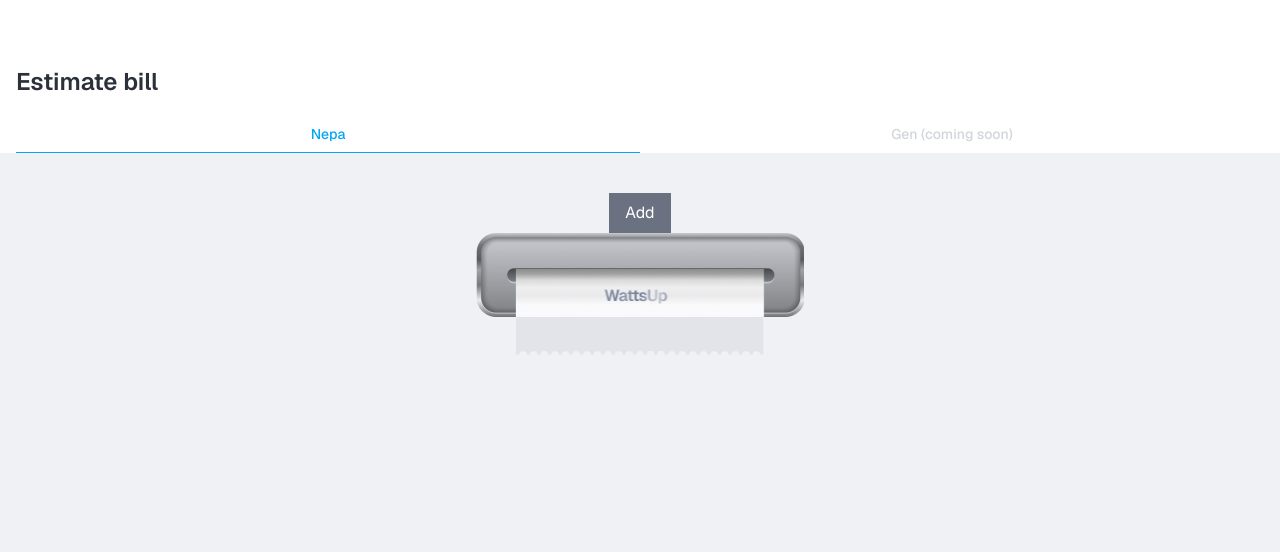
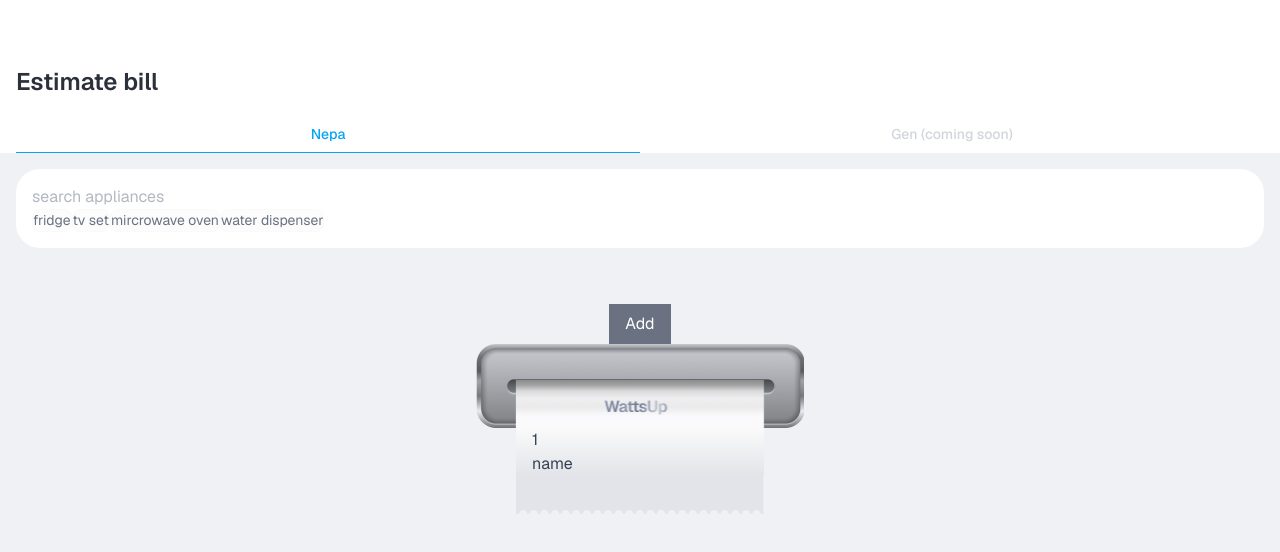
Before and after one commit to Paulelitee/wattsup, a Next.js app: page / in a window 1280 px wide. Shown: the top 552 px of the page. Built offline with nearby package versions, Linux system fonts and the light colour scheme.

Commit message:
starter commits, working with receipt

```diff
--- a/app/components/Receipt.tsx
+++ b/app/components/Receipt.tsx
@@ -1,24 +1,34 @@
 "use client"
+import { easeInOut, motion } from "framer-motion"
 
 import Image from "next/image"
 import receiptTop from '../../public/assets/images/receipt-printer-top.png'
 import receiptBottom from '../../public/assets/images/receipt-bottom.png'
-
-const items = ['']
+import { useState } from "react"
 
 export default function Receipt() {
 
-    return <div className='receipt-printer-wrapper w-full'>
-    <button className='bg-gray-500 text-white px-4 py-2'>Add</button>
+  const [items, setItems] = useState([1, "name"])
+
+    return <motion.div transition = {{
+      ease: easeInOut,
+      duration: 2,
+    }}
+    className='receipt-printer-wrapper w-full'>
+    <button
+        onClick={() => setItems(items.concat('product'))}
+        className='bg-gray-500 text-white px-4 py-2'>Add</button>
       <div className='receipt-printer'>
         <Image src = {receiptTop} alt = "receipt image"/>
       </div>
-      <div className='receipt-details'>
-       { items.map((item, id) => <p key = {id} className='text-gray-700'>{item}</p>
+      <motion.div className='receipt-details'>
+       { items.map((item, id) => <motion.p key = {id}
+            initial = {{y: 10, opacity: 0}} animate = {{y: 0, opacity: 1}}
+            className='text-gray-700'>{item}</motion.p>
         )}
-      </div>
+      </motion.div>
       <div className='receipt-bottom-wrapper'>
         <Image src = {receiptBottom} alt = "receipt image"/>
       </div>
-    </div>
+    </motion.div>
 }
--- /dev/null
+++ b/app/components/SelectAppliances.tsx
@@ -0,0 +1,19 @@
+
+
+export default function SelectAppliances(){
+
+    const appliances = [
+        "fridge", "tv set", "mircrowave oven", "water dispenser"
+    ]
+
+    return <div className="p-4">
+        <div className="text-gray-500 rounded-3xl bg-white p-4">
+            <input placeholder="search appliances"/>
+            <div className="flex flex-row">
+                {appliances.map((appliance, id) => <p
+                    className="appliance"
+                    key = {id}>{appliance}</p>)}
+            </div>
+        </div>
+ </div>
+}
--- a/app/globals.css
+++ b/app/globals.css
@@ -55,10 +55,18 @@ h1 {
 .receipt-details {
   width: 248px;
   padding: 0px 16px;
-  background: linear-gradient(to top, #E2E4E9, #FAFAFC);
+  background: linear-gradient(to top, #E2E4E9, #FAFAF9);
   height: auto;
+  min-height: 8px;
 }
 
 .receipt-bottom-wrapper {
   width: 248px;
 }
+
+.appliance {
+  font-size: 14px;
+  border: solid 0.5px #fafafa;
+  border-radius: 8px;
+  background-color: #fcfcfc;
+}
--- a/app/page.tsx
+++ b/app/page.tsx
@@ -1,6 +1,7 @@
 "use client"
 
 import Receipt from "./components/Receipt"
+import SelectAppliances from "./components/SelectAppliances"
 
 function App() {
 
@@ -19,6 +20,8 @@ function App() {
            </div>
        </div>
 
+       <SelectAppliances />
+
        <Receipt />
       </main>
   )
```
Also changed, not shown: app/components/TimeSlider.tsx (added).
